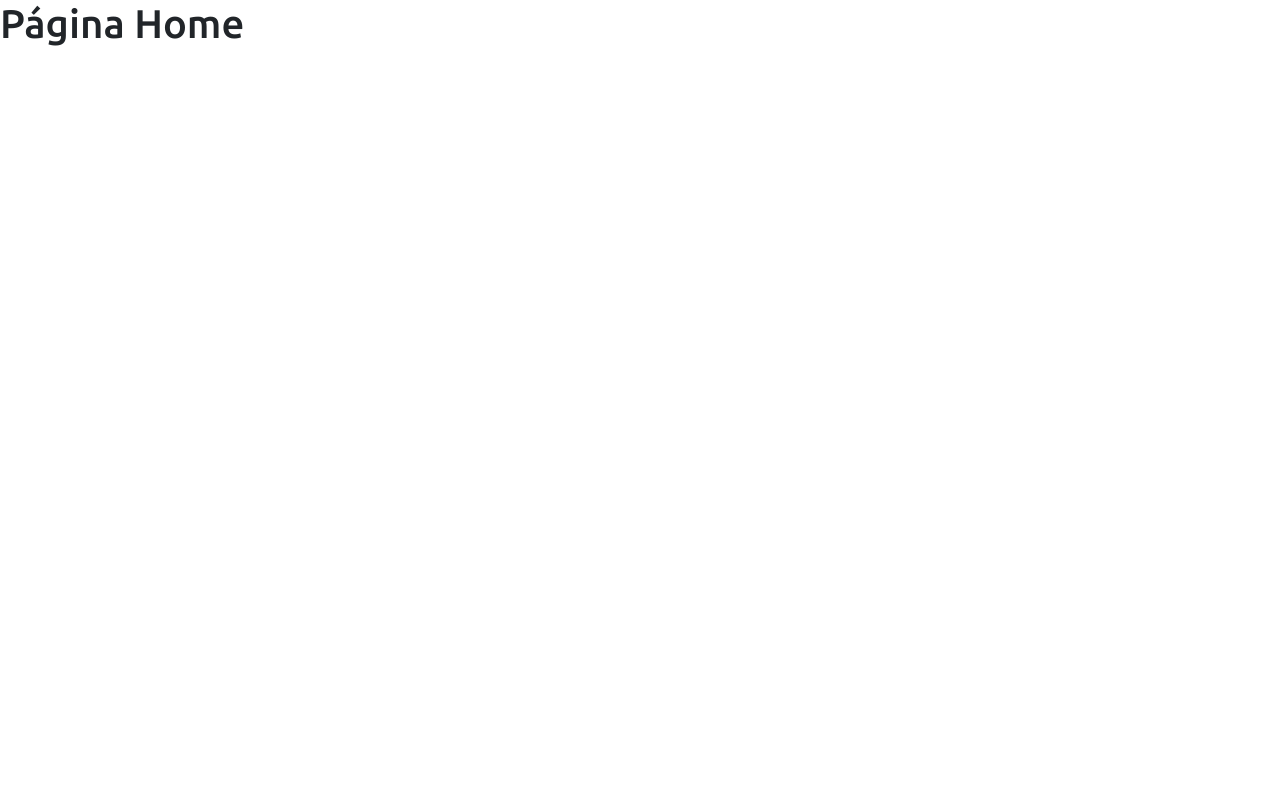
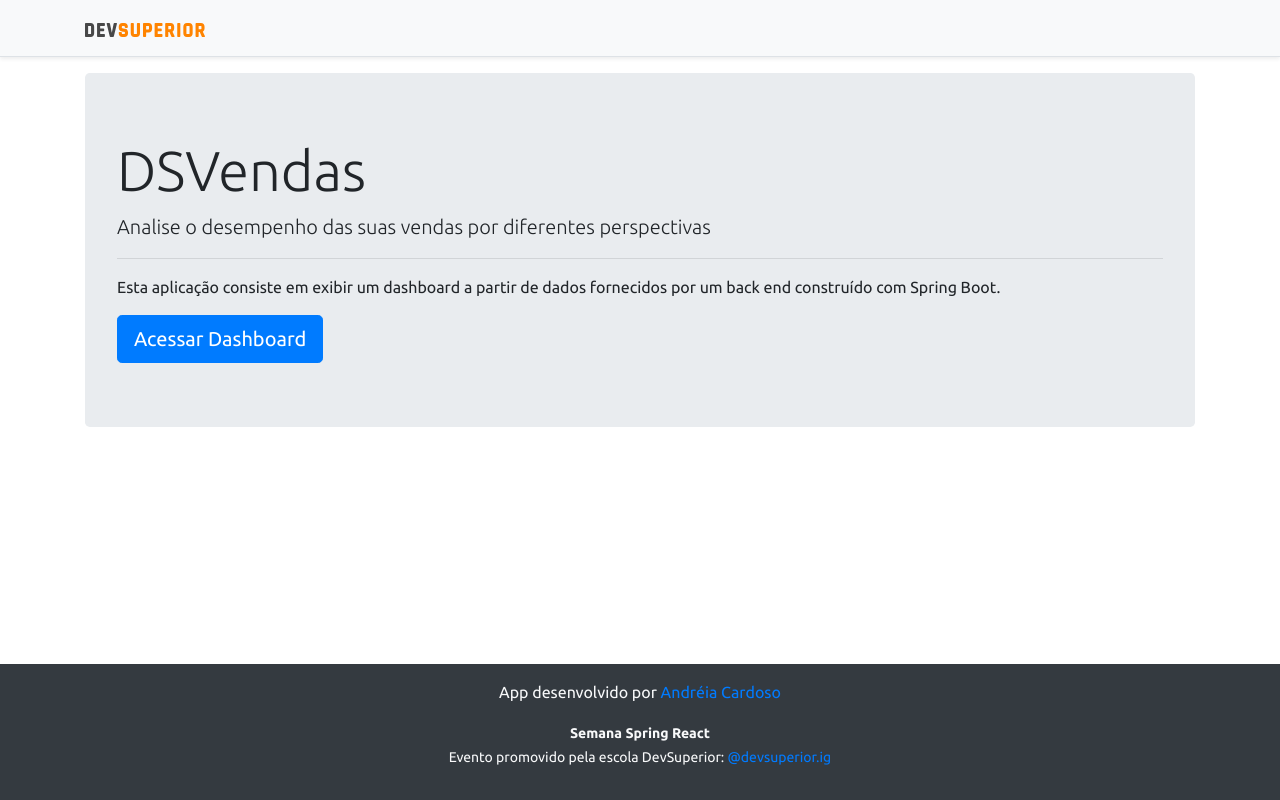
Before and after one commit to andreianet/project_spring_react, a React (Create React App) app in the folder frontend/: page / in a window 1280 px wide. Built offline with nearby package versions, Linux system fonts and the light colour scheme.

Commit message:
Home, navigation

```diff
--- a/frontend/src/components/NavBar/index.tsx
+++ b/frontend/src/components/NavBar/index.tsx
@@ -1,11 +1,15 @@
 import ImgDsDark from 'assets/img/ds-dark.svg';
+import { Link } from 'react-router-dom';
+
 
 function NavBar() {
   return (
     <div className="d-flex flex-column flex-md-row align-items-center p-3 px-md-4 mb-3 bg-light border-bottom shadow-sm">
       <div className="container">
         <nav className="my-2 my-md-0 mr-md-3">
-          <img src={ImgDsDark} alt="DevSuperior" width="120" />
+            <Link to="/">
+               <img src={ImgDsDark} alt="DevSuperior" width="120" />
+            </Link>
         </nav>
       </div>
     </div>
--- a/frontend/src/pages/Home/index.tsx
+++ b/frontend/src/pages/Home/index.tsx
@@ -1,8 +1,31 @@
+import Footer from "components/Footer";
+import NavBar from "components/NavBar";
+import {Link} from "react-router-dom";
+
 function Home() {
   return (
+      <>
+      <NavBar />
     <div>
-        <h1>Página Home</h1>
+      <div className="container">
+        <div className="jumbotron">
+          <h1 className="display-4">DSVendas</h1>
+          <p className="lead">
+            Analise o desempenho das suas vendas por diferentes perspectivas
+          </p>
+          <hr />
+          <p>
+            Esta aplicação consiste em exibir um dashboard a partir de dados
+            fornecidos por um back end construído com Spring Boot.
+          </p>
+          <Link className="btn btn-primary btn-lg" to="/dashboard">
+              Acessar Dashboard
+          </Link>
+        </div>
+      </div>
     </div>
+    <Footer />
+    </>
   );
 }
 
```
